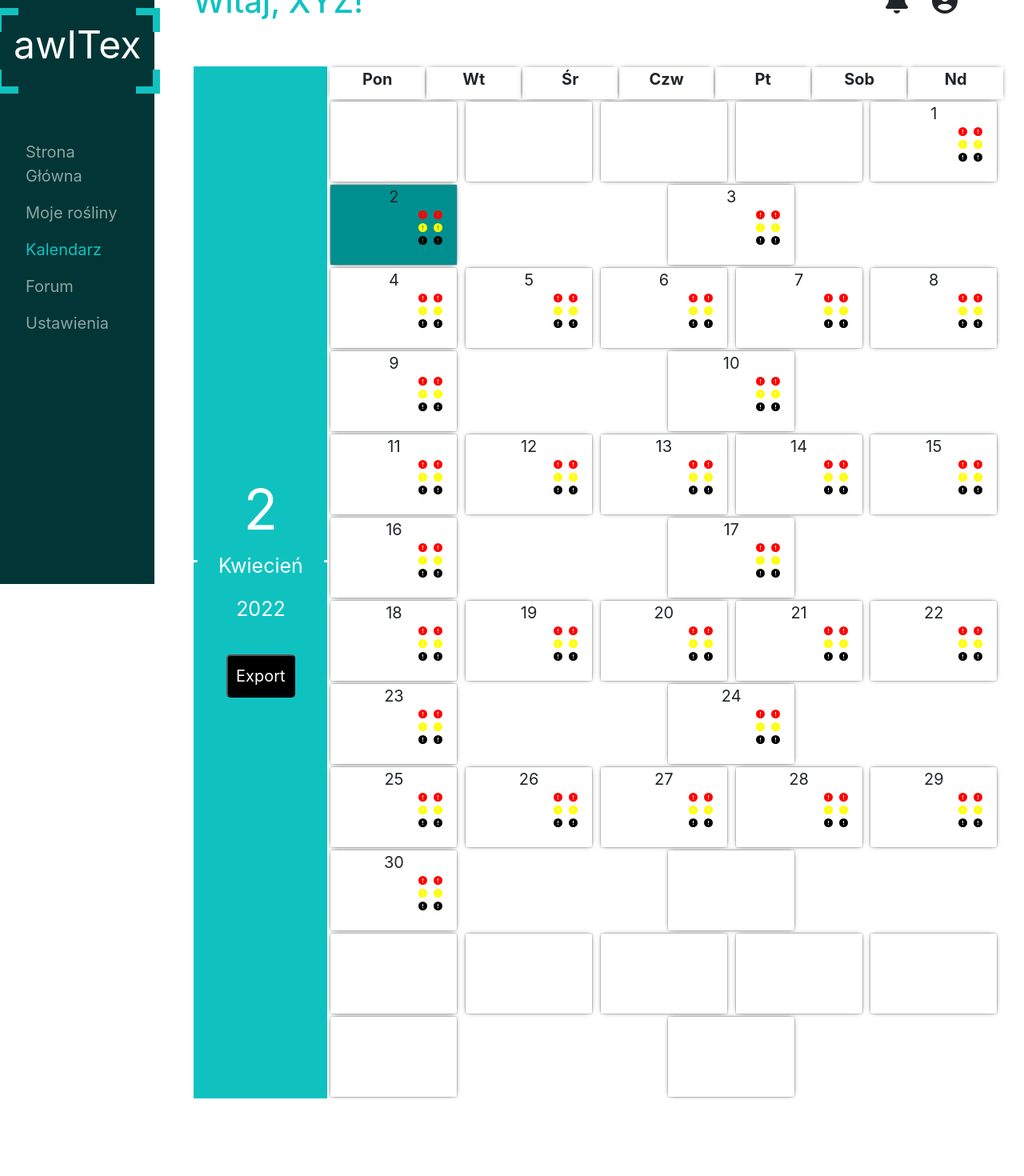
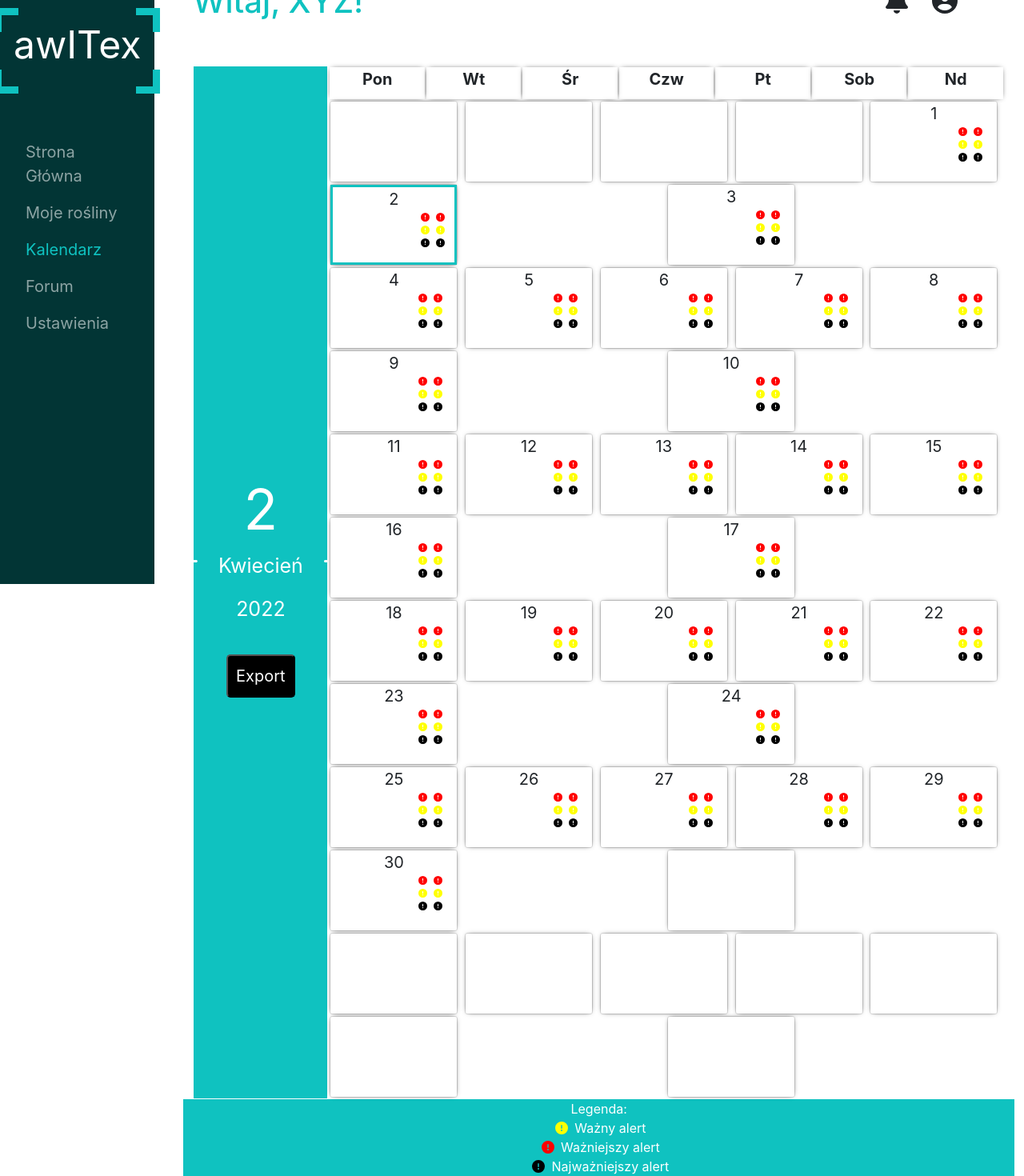
Before and after one commit to pploszczyca/AwITeks, a React (Create React App) app in the folder frontend/: page /calendar in a window 1280 px wide. Shown: the part 70-1540 px from the top of the page at 80% size. Before the commit the page ends 1444 px from the top, so only its background shows below. Built offline with nearby package versions, Linux system fonts and the light colour scheme.

Commit message:
display alert info, icon legend

```diff
--- a/frontend/src/components/Calendar/Calendar.tsx
+++ b/frontend/src/components/Calendar/Calendar.tsx
@@ -95,12 +95,9 @@ function export_calendar() {
     alert('Export button clicked!');
 }
 
-function click_alert() {
-    alert('Alert clicked!');
-}
-
 
 class Calendar extends React.Component<{}, {days: any[], weeks: any[], months: string[], displayedDate: Date}>{
+    clickedDay: number;
     constructor(props: any) {
         super(props);
         this.state = {
@@ -115,20 +112,26 @@ class Calendar extends React.Component<{}, {days: any[], weeks: any[], months: s
         this.getAlert = this.getAlert.bind(this)
         this.showAlerts = this.showAlerts.bind(this)
         this.exitDetails = this.exitDetails.bind(this)
+        this.getAlertInfo = this.getAlertInfo.bind(this)
+        this.getIcon = this.getIcon.bind(this)
+        this.clickedDay = 0;
+    }
+
+    getIcon(iconColor='red'){
+        return(<FontAwesomeIcon icon={faCircleExclamation} className="px-1" style={{color: iconColor}}/>)
     }
 
     getAlert(iconColor='red'){
         return(
             <div style={{width: '9rem', height:'1rem', border: "none"}}>
-                <FontAwesomeIcon icon={faCircleExclamation} className="px-1" style={{color: iconColor}}/>
-                <FontAwesomeIcon icon={faCircleExclamation} className="px-1" style={{color: iconColor}}/>
+                {this.getIcon(iconColor)}
+                {this.getIcon(iconColor)}
             </div>
             )
     }
 
     showAlerts(dayNum: number){
-        // alert('Alert ' + dayNum + ' clicked!');
-        // this.alerts = true
+        this.clickedDay = dayNum;
         let displayDiv = document.getElementById("display")
         if(displayDiv !== null){
             displayDiv.classList.add("show")
@@ -142,24 +145,18 @@ class Calendar extends React.Component<{}, {days: any[], weeks: any[], months: s
         }
     }
 
-    // getAlertInfo(){
-    //     return(
-    //         <List></>
-    //     )
-
-    // }
-
-    // showDetails(dayNum: number){
-
-    // }
-
     getActualDay(fieldNumber: number, date: Date){
-        let lastDay = new Date(date.getFullYear(), date.getMonth() + 1, 0).getDate()
         let firstDay = new Date(date.getFullYear(), date.getMonth(), 1).getDay()
         if(firstDay === 0){
             firstDay = 7; // sunday is 7th day in calendar
         }
         let actualDayNumber = fieldNumber - firstDay + 1;
+        return actualDayNumber;
+    }
+
+    getCalendarDay(fieldNumber: number, date: Date){
+        let lastDay = new Date(date.getFullYear(), date.getMonth() + 1, 0).getDate()
+        let actualDayNumber = this.getActualDay(fieldNumber, date);
         let today = false;
         let currentDate = new Date();
         if(actualDayNumber == currentDate.getDate() && date.getMonth() == currentDate.getMonth() && date.getFullYear() == currentDate.getFullYear()){
@@ -174,7 +171,7 @@ class Calendar extends React.Component<{}, {days: any[], weeks: any[], months: s
         }
         else {
             // return (<Day>{actualDayNumber}</Day>
-            return (<Day className="clickable" onClick = {() => this.showAlerts(actualDayNumber)} style={{backgroundColor: today ? '#008f8f' : 'none'}}>
+            return (<Day className="clickable" onClick = {() => this.showAlerts(actualDayNumber)} style={{border: today ? '3px solid #0FC2C0' : 'none'}}>
                         {actualDayNumber}
                         <div style={{width: '9rem', height:'4rem', textAlign: 'right', fontSize: 11, border: "none"}}>
                             {this.getAlert("red")}
@@ -183,6 +180,27 @@ class Calendar extends React.Component<{}, {days: any[], weeks: any[], months: s
                         </div>
                     </Day>)
         }
+
+    }
+
+    getAlertInfo(day: number){
+        let dateString = "Alerts for " + day + "." + (this.state.displayedDate.getMonth()+1) + "." + this.state.displayedDate.getFullYear();
+
+        return(
+            <div>
+                <div>
+                    {dateString}
+                </div>
+                <div>
+                    {this.getIcon('red')}
+                    First notification
+                </div>
+                <div>
+                    {this.getIcon('yellow')}
+                    Second notification
+                </div>
+            </div>
+        )
     }
 
     nextMonth(){
@@ -255,7 +273,7 @@ class Calendar extends React.Component<{}, {days: any[], weeks: any[], months: s
                                 {this.state.days.map(day => (
                                     <CalendarCol>
                                         <Card style={{ width: '10rem' }}>
-                                            { this.getActualDay((weekNr*7) + (day + 1), this.state.displayedDate)}
+                                            { this.getCalendarDay((weekNr*7) + (day + 1), this.state.displayedDate)}
 
                                         </Card>
                                     </CalendarCol>
@@ -265,9 +283,27 @@ class Calendar extends React.Component<{}, {days: any[], weeks: any[], months: s
                         ))}
                     </CalendarCol>
                 </Row>
+                <Row>
+                    <div style = {{backgroundColor: '#0FC2C0', color: 'white', textAlign:'center'}}>
+                        Legenda:
+                        <div>
+                            {this.getIcon('yellow')}
+                            {" Ważny alert"}
+                        </div>
+                        <div>
+                            {this.getIcon('red')}
+                            {" Ważniejszy alert"}
+                        </div>
+                        <div>
+                            {this.getIcon('black')}
+                            {" Najważniejszy alert"}
+                        </div>
+
+                    </div>
+                </Row>
                 <Display id="display">
-                    Display
-                    <Button onClick={this.exitDetails} style={{bottom: 0, right: 0}}>
+                    {this.getAlertInfo(this.clickedDay)}
+                    <Button onClick={this.exitDetails} style={{position: 'absolute', bottom: 0, right: 0}}>
                         Exit
                     </Button>
                 </Display>
@@ -276,6 +312,7 @@ class Calendar extends React.Component<{}, {days: any[], weeks: any[], months: s
             </Container>
         );
     }
+
 }
 
 export default Calendar;
```
